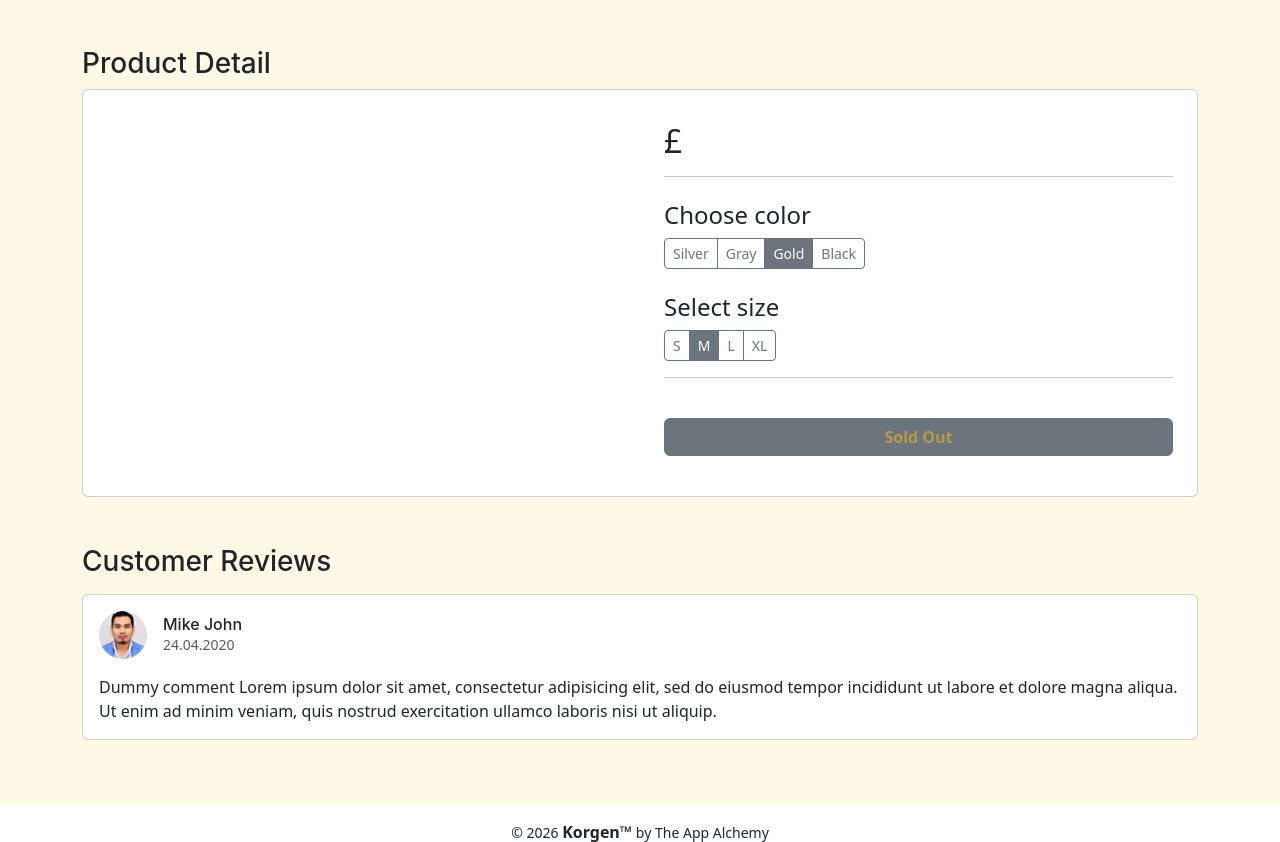
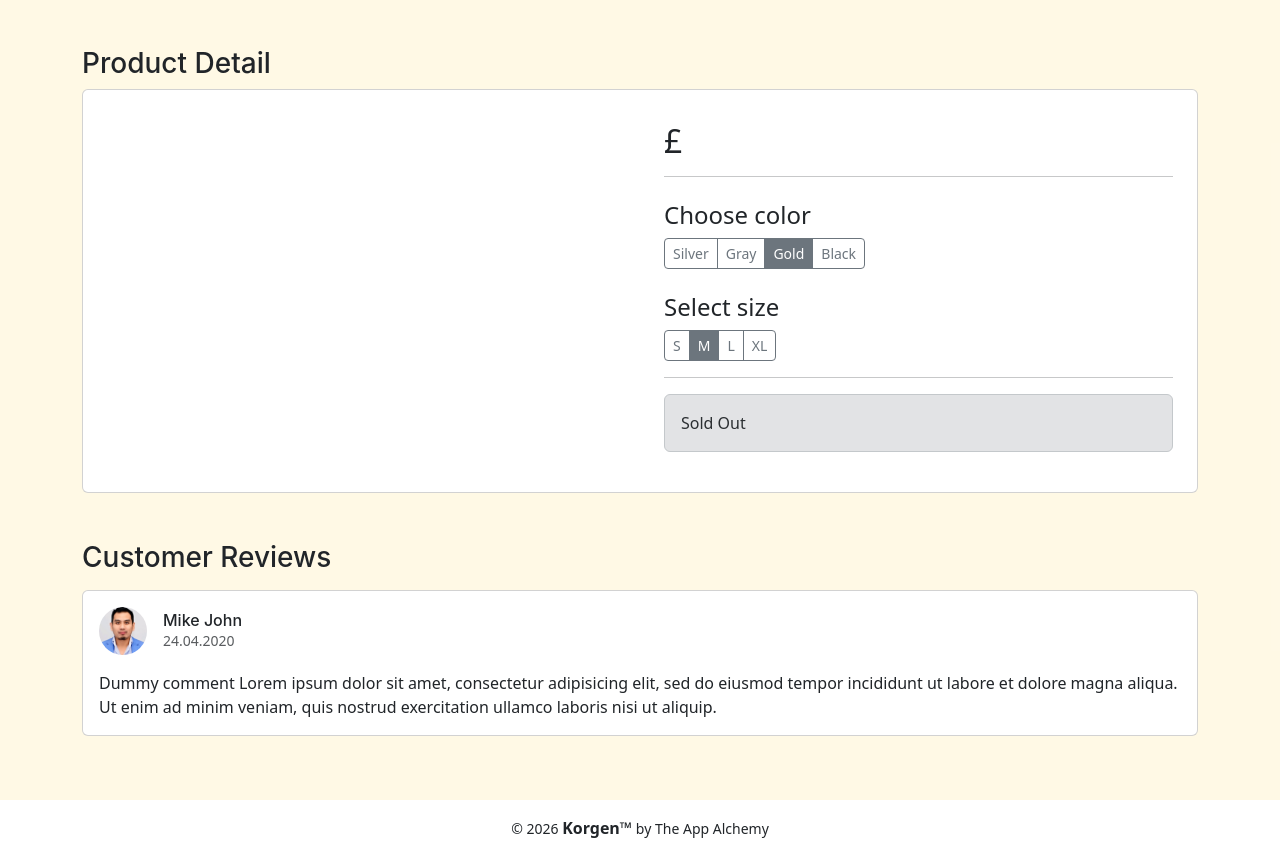
Before and after one commit to disaac318/Korgen-eCommerce-MSP4, a Django app: template store/templates/store/product_detail.html in a window 1280 px wide. Shown: the part 112-954 px from the top of the page. Run offline with Django 5.2, Linux system fonts and the light colour scheme; the template is opened without the code that fills it, so the values that code supplies are empty; some libraries are stand-ins or nearby versions.

Commit message:
added product check in the product details

```diff
--- a/store/templates/store/product_detail.html
+++ b/store/templates/store/product_detail.html
@@ -149,17 +149,22 @@
 
                                         </div>
 
-                                        <hr>
-                                        {% if single_product.stock > 0 %}
-                                        <a href="{% url 'add_cart' single_product.id %}" class="btn btn-warning w-100 mt-2"><i class="bi bi-cart3 me-1"
-                                                  aria-hidden="true"></i> Add to cart</a>
-                                        {% else %}
-                                        <span class="btn btn-secondary w-100 mt-4"
-                                             role="status"
-                                             aria-disabled="true"><span
-                                                  class="sold-out-flash text-warning fw-bold ">Sold
-                                                  Out</span></span>
-                                        {% endif %}
+	                                        <hr>
+	                                        {% if single_product.stock > 0 %}
+	                                             {% if in_cart %}
+	                                             <p class="alert alert-success text-center mb-2"
+	                                                  role="status">Already in Cart</p>
+	                                             <a href="{% url 'cart' %}"
+	                                                  class="btn btn-secondary w-100">View Cart</a>
+	                                             {% else %}
+	                                             <a href="{% url 'add_cart' single_product.id %}"
+	                                                  class="btn btn-warning w-100 mt-2"><i class="bi bi-cart3 me-1"
+	                                                       aria-hidden="true"></i> Add to cart</a>
+	                                             {% endif %}
+	                                        {% else %}
+	                                        <p class="alert alert-secondary mb-0"
+	                                             role="status">Sold Out</p>
+	                                        {% endif %}
 
                                    </fieldset>
                               </form>
```
Also changed, not shown: store/views.py (+7 -2 lines).
